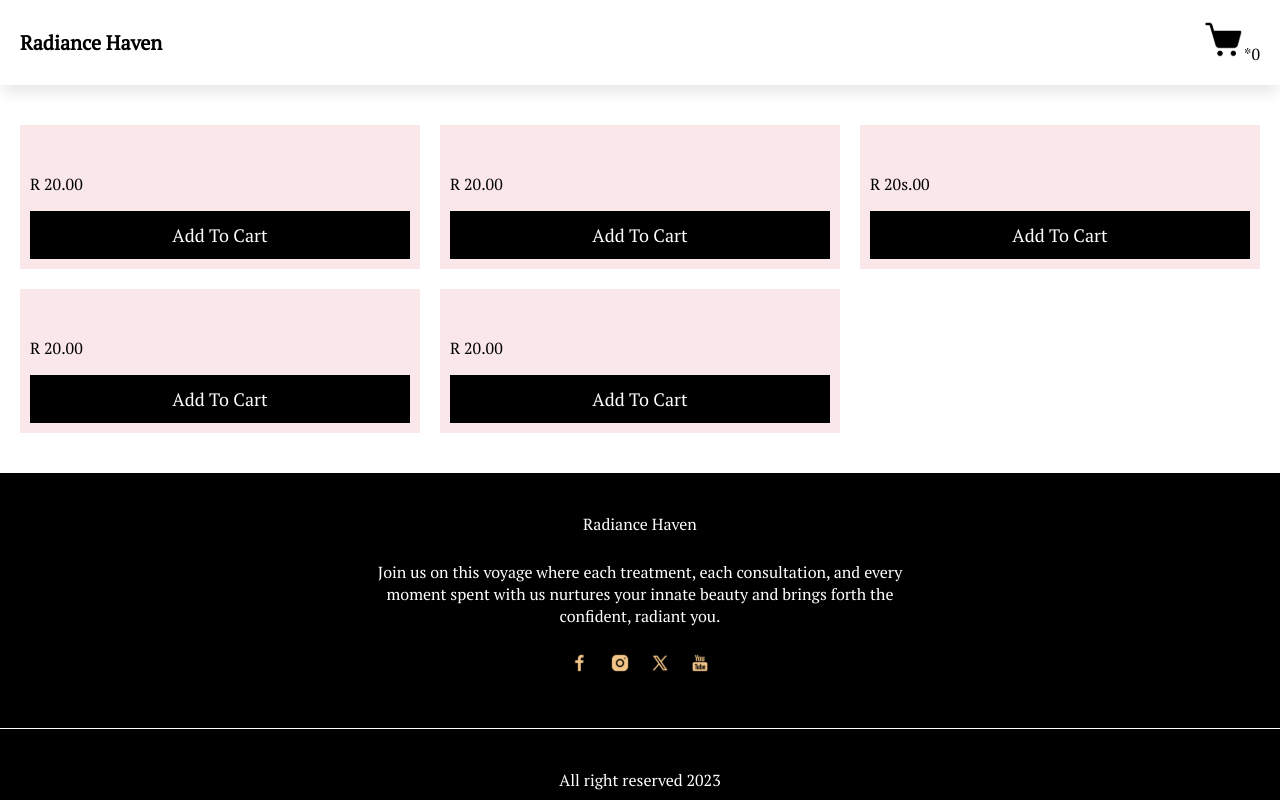
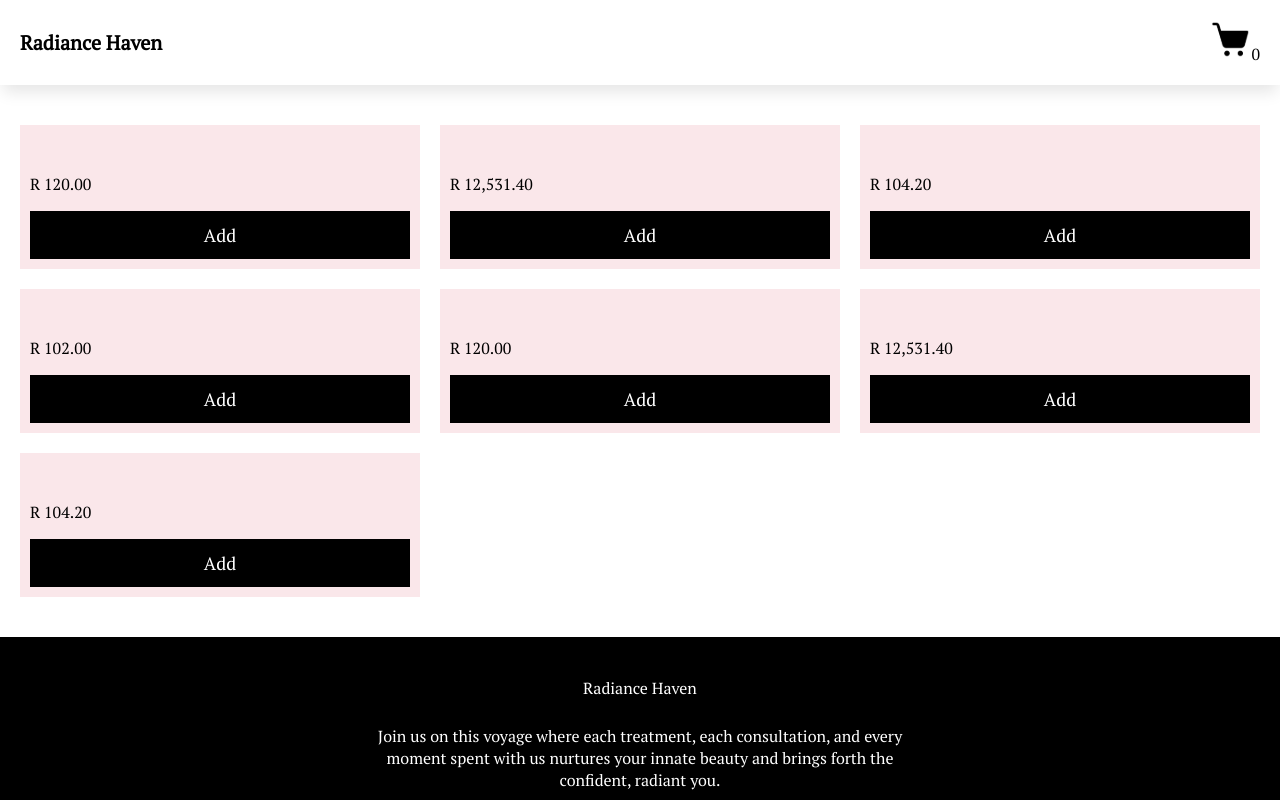
Before and after one commit to isaac-kg/salon, a React (Vite) app: page /product in a window 1280 px wide. Shown: the top 800 px of the page. Built offline with nearby package versions, Linux system fonts and the light colour scheme.

Commit message:
adding and displayin items

```diff
--- a/src/cart.reducer.ts
+++ b/src/cart.reducer.ts
@@ -8,7 +8,7 @@ export interface CartItem {
 }
 
 const initialState = {
-  cartItems: null,
+  cartItems: [],
   totalItemIncart: 0
 }
 
@@ -17,7 +17,7 @@ export const cartSlice = createSlice({
   initialState,
   reducers: {
     setCartItems: (state, action) => {
-      state.cartItems = action.payload;
+      state.cartItems.push(action.payload)
     },
     setCountItems: (state, action) =>{
       state.cartItems = 3
--- a/src/views/header/index.tsx
+++ b/src/views/header/index.tsx
@@ -8,9 +8,7 @@ import { useAppSelector } from "../../hooks"
 const Header = (props: any) => {
 
   const { totalItemIncart, cartItems } = useAppSelector((state) => state.cart)
-  console.log("Cart Items: ", cartItems)
-  console.log("Cart items total : ", totalItemIncart)
-
+  console.log("This is cart items....", cartItems)
   const navigate = useNavigate()
   return (
     <div className="header">
@@ -24,7 +22,7 @@ const Header = (props: any) => {
             src="../../assets/icons/cart.svg"
             alt=""
           />
-          *{totalItemIncart}
+          {cartItems.length}
         </div>
       </div>
     </div>
--- a/src/views/header/style.css
+++ b/src/views/header/style.css
@@ -8,6 +8,7 @@
   top: 0;
   background-color: white;
   box-shadow: 0px 10px 15px -3px rgba(0,0,0,0.1);
+  z-index: 100;
 }
 
 .header__title{
--- a/src/views/listProduct/index.tsx
+++ b/src/views/listProduct/index.tsx
@@ -2,9 +2,14 @@ import React from "react"
 import "./style.css"
 import Button from "../../components/common/Button"
 import { useNavigate } from "react-router-dom"
+import { useAppSelector } from "../../hooks"
 
 
 const ListProduct = () => {
+
+
+  const { totalItemIncart, cartItems } = useAppSelector((state) => state.cart)
+  console.log("Cart items", cartItems)
 
   const navigate = useNavigate();
   return (
@@ -12,20 +17,19 @@ const ListProduct = () => {
       <h3>Shopping Cart</h3>
       <table className="productList__tb">
         <thead>
-          <th>Image</th>
           <th>Product Name</th>
           <th>Quantity</th>
           <th>Unit Price</th>
           <th>Total</th>
         </thead>
         <tbody>
+          {cartItems.map((cartItem, index) =>
           <tr>
-            <td>Lorem, ipsum.</td>
-            <td>2 Lorem </td>
-            <td>3 Lorem, ipsum.</td>
-            <td>4 Lorem, ipsum.</td>
-            <td>Lorem, ipsum. 5</td>
-          </tr>
+            <td>{cartItem.productName}</td>
+            <td>{cartItem.productName}</td>
+            <td>{cartItem.price}</td>
+            <td>{cartItem.productName}</td>
+          </tr>)}
         </tbody>
       </table>
       <table className="productList__tb-checkout">
--- a/src/views/product/index.tsx
+++ b/src/views/product/index.tsx
@@ -1,59 +1,79 @@
 import { setCartItems } from "../../cart.reducer"
+import Button from "../../components/common/Button"
 import { useAppDispatch } from "../../hooks"
 import "./style.css"
 const Product = () => {
   const dispatch = useAppDispatch()
 
   //have to make cards as a component.
+  const items = [
+    {
+      _id: 1,
+      image: "",
+      productName: "Product 1",
+      price: 120,
+    },
+    {
+      _id: 2,
+      image: "",
+      productName: "Product 2",
+      price: 12531.4,
+    },
+    {
+      _id: 3,
+      image: "",
+      productName: "Product w",
+      price: 104.2,
+    },
+    {
+      _id: 4,
+      image: "",
+      productName: "Product 4",
+      price: 102,
+    },
+    {
+      _id: 11,
+      image: "",
+      productName: "Product s2",
+      price: 120,
+    },
+    {
+      _id: 12,
+      image: "",
+      productName: "Product fs2",
+      price: 12531.4,
+    },
+    {
+      _id: 23,
+      image: "",
+      productName: "Product 2fdsa",
+      price: 104.2,
+    },
+  ]
+
   return (
     <div className="product">
-      <div className="product__card">
-        <img src="" alt="" />
-        <p>R 20.00</p>
-        <button
-          style={{ width: "100%" }}
-          onClick={() => {
-            dispatch(setCartItems({ _id: 1, name: "thisf", disc: "fdf" }))
-          }}
-        >
-          Add to cart
-        </button>
-      </div>
-      <div className="product__card">
-        <img src="" alt="" />
-        <p>R 20.00</p>
-        <button
-          style={{ width: "100%" }}
-          onClick={() => {
-            dispatch(setCartItems({ _id: 2, name: "thisf", disc: "fdf" }))
-          }}
-        >
-          Add to cart
-        </button>
-      </div>
-      <div className="product__card">
-        <img src="" alt="" />
-        <p>R 20s.00</p>
-        <button
-          style={{ width: "100%" }}
-          onClick={() => {
-            setCartItems({ _id: 3, name: "thisf", disc: "fdf" })
-          }}
-        >
-          Add to cart
-        </button>
-      </div>
-
-      <div className="product__card">
-        <img src="" alt="" />
-        <p>R 20.00</p>
-        <button style={{ width: "100%" }}>Add to cart</button>
-      </div>
-      <div className="product__card">
-        <img src="" alt="" />
-        <p>R 20.00</p>
-        <button style={{ width: "100%" }}>Add to cart</button>
-      </div>
+      {items.map((item, index) => {
+        return (
+          <div key={index} className="product__card">
+            <img src="" alt="" />
+            <p>
+              {item.price.toLocaleString("en-ZA", {
+                style: "currency",
+                currency: "ZAR",
+              })}
+            </p>
+            <Button
+              width="100%"
+              onClick={() => {
+                dispatch(setCartItems(item))
+              }}
+              name="Add"
+              buttonType={"primary"}
+            />
+          </div>
+        )
+      })}
     </div>
   )
 }
```
